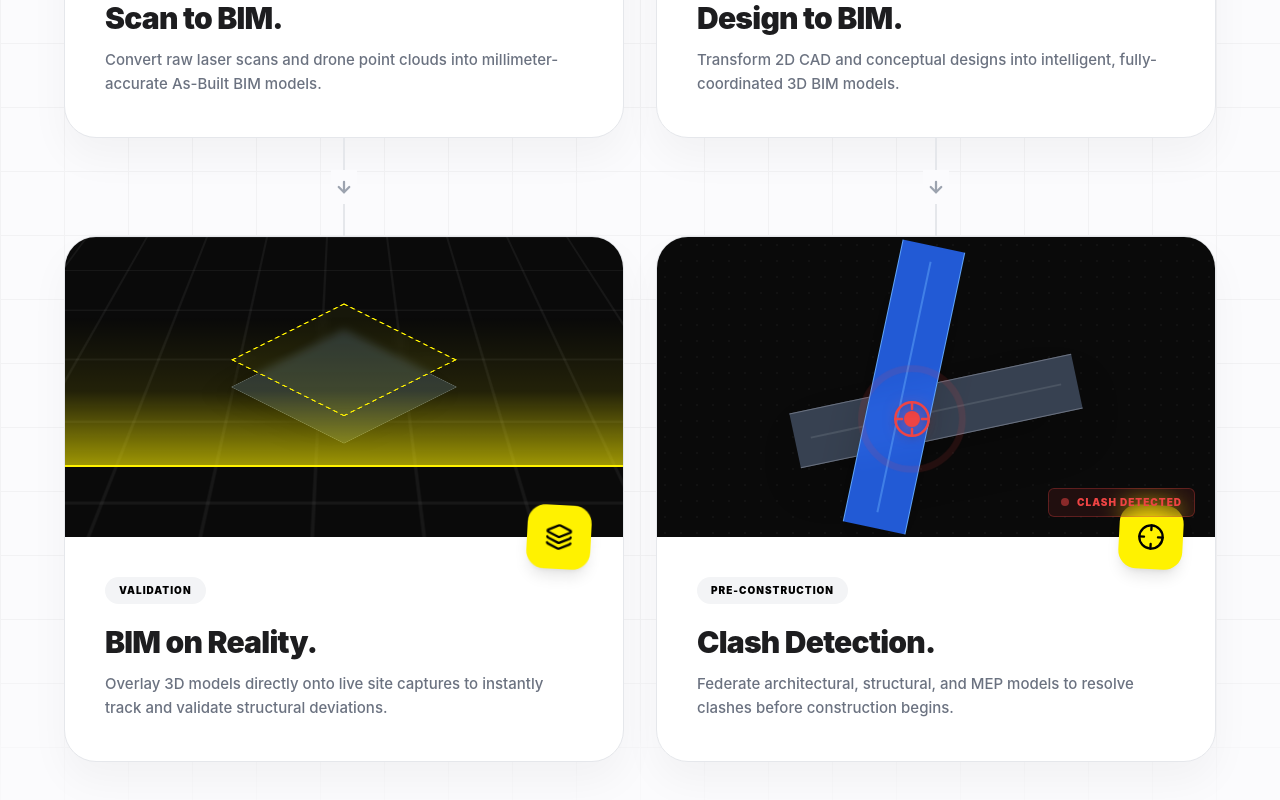
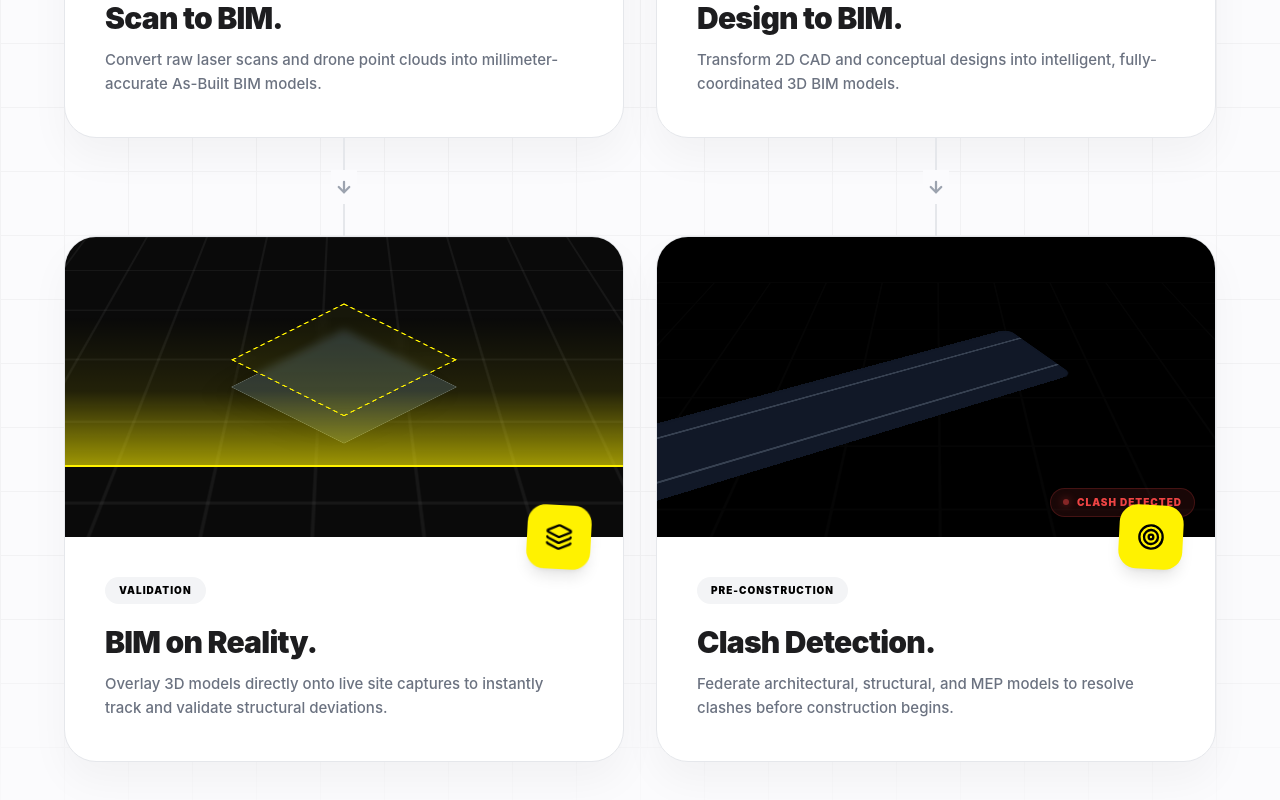
Before and after one commit to shardulg-max/YelloSKYE-Website-v2, a React (Vite) app: page /#/solutions/scan-to-bim in a window 1280 px wide. Shown: the part 2564-3364 px from the top of the page. Built offline with nearby package versions, Linux system fonts and the light colour scheme.

Commit message:
add changes

```diff
--- a/pages/ScantoBIM.tsx
+++ b/pages/ScantoBIM.tsx
@@ -3,7 +3,7 @@ import { AppRoutes } from "../types";
 import React, { useState, useEffect } from "react";
 import {
   Check, Globe, Layers, Mail, Twitter, Linkedin, Youtube, Instagram, PenTool, Scan, Crosshair, ArrowDown,
-  MapPin, MoveUpRight, Sparkles, Box, AlertTriangle, FileBox, Users,
+  MapPin, MoveUpRight, Sparkles, Box, AlertTriangle, FileBox, Users, Target,
   Ruler, LayoutTemplate, Activity, RefreshCw, Hexagon, HardHat, ShieldCheck,
   CheckCircle2, Cpu
 } from "lucide-react";
@@ -41,6 +41,7 @@ const BIM_FEATURES = [
   }
 ];
 
+
 // ─── SUB-COMPONENT: PREMIUM LIGHT-MODE DUAL-TRACK ──────────
 
 export const BIMValidationModule = () => {
@@ -59,9 +60,12 @@ export const BIMValidationModule = () => {
           0%, 100% { transform: rotateX(60deg) rotateZ(45deg) translateZ(20px); }
           50% { transform: rotateX(60deg) rotateZ(45deg) translateZ(40px); }
         }
-        @keyframes pulse-ring {
-          0% { transform: scale(0.8); opacity: 0.8; }
-          100% { transform: scale(2.5); opacity: 0; }
+        @keyframes model-slide-in {
+          0% { transform: perspective(1000px) rotateX(60deg) rotateZ(-30deg) translate(-20%, 0); opacity: 0; }
+          100% { transform: perspective(1000px) rotateX(60deg) rotateZ(-30deg) translate(0%, 0%); opacity: 1; }
+        }
+        .group:hover .animate-model-slide-in {
+          animation: model-slide-in 0.8s cubic-bezier(0.165, 0.84, 0.44, 1) forwards;
         }
       `}</style>
 
@@ -81,7 +85,7 @@ export const BIMValidationModule = () => {
         <div className="text-center max-w-3xl mx-auto mb-16 lg:mb-24">
           <h2 className="text-[clamp(40px,5vw,64px)] font-black tracking-tighter leading-[1.1] text-[#1D1D1F] mb-8">
             A full-stack BIM practice. <br className="hidden md:block"/>
-            <span className="relative inline-block mt-3">
+            <span className="relative inline-block mt-3 mx-2">
               <span className="absolute inset-y-1 lg:inset-y-2 -inset-x-3 bg-[#FFF200] rounded-xl shadow-sm transform -skew-x-2"></span>
               <span className="relative text-black px-2">From concept to reality.</span>
             </span>
@@ -100,7 +104,7 @@ export const BIMValidationModule = () => {
             {/* Box 1: Scan to BIM */}
             <div className="bg-white rounded-[32px] overflow-hidden border border-gray-200 shadow-[0_20px_40px_rgba(0,0,0,0.04)] hover:shadow-[0_30px_60px_rgba(0,0,0,0.08)] hover:border-gray-300 transition-all duration-500 group flex flex-col h-full">
               <div className="h-[260px] lg:h-[300px] w-full overflow-hidden relative bg-gray-100">
-                 <img src="https://images.unsplash.com/photo-1581092921461-7d6560b37081?q=80&w=2000&auto=format&fit=crop" alt="Scan to BIM" className="w-full h-full object-cover group-hover:scale-105 transition-transform duration-700" />
+                 <img src="https://ik.imagekit.io/saxybrgkp/MME/new.png?updatedAt=1773740167867" alt="Scan to BIM" className="w-full h-full object-cover group-hover:scale-105 transition-transform duration-700" />
               </div>
               <div className="p-8 lg:p-10 relative flex-grow flex flex-col justify-center">
                  <div className="absolute -top-8 right-8 w-16 h-16 bg-[#FFF200] rounded-[18px] flex items-center justify-center shadow-lg transform rotate-3 group-hover:rotate-0 transition-transform duration-300">
@@ -169,7 +173,7 @@ export const BIMValidationModule = () => {
             {/* Box 3: Design to BIM */}
             <div className="bg-white rounded-[32px] overflow-hidden border border-gray-200 shadow-[0_20px_40px_rgba(0,0,0,0.04)] hover:shadow-[0_30px_60px_rgba(0,0,0,0.08)] hover:border-gray-300 transition-all duration-500 group flex flex-col h-full">
               <div className="h-[260px] lg:h-[300px] w-full overflow-hidden relative bg-gray-100">
-                 <img src="https://images.unsplash.com/photo-1503387762-592deb58ef4e?q=80&w=2000&auto=format&fit=crop" alt="Design to BIM" className="w-full h-full object-cover group-hover:scale-105 transition-transform duration-700" />
+                 <img src="https://ik.imagekit.io/saxybrgkp/MME/new%202.png?updatedAt=1773740167826" alt="Design to BIM" className="w-full h-full object-cover group-hover:scale-105 transition-transform duration-700" />
               </div>
               <div className="p-8 lg:p-10 relative flex-grow flex flex-col justify-center">
                  <div className="absolute -top-8 right-8 w-16 h-16 bg-[#FFF200] rounded-[18px] flex items-center justify-center shadow-lg transform rotate-3 group-hover:rotate-0 transition-transform duration-300">
@@ -198,43 +202,52 @@ export const BIMValidationModule = () => {
             <div className="bg-white rounded-[32px] overflow-hidden border border-gray-200 shadow-[0_20px_40px_rgba(0,0,0,0.04)] hover:shadow-[0_30px_60px_rgba(0,0,0,0.08)] hover:border-gray-300 transition-all duration-500 group flex flex-col h-full">
 
               {/* ANIMATED CANVAS */}
-              <div className="h-[260px] lg:h-[300px] w-full overflow-hidden relative bg-[#0A0A0A] flex items-center justify-center">
-                 {/* Tech Background */}
-                 <div className="absolute inset-0 opacity-20" style={{
-                    backgroundImage: 'radial-gradient(circle at center, #333 1px, transparent 1px)',
-                    backgroundSize: '16px 16px'
-                 }}></div>
+              <div className="h-[260px] lg:h-[300px] w-full overflow-hidden relative bg-black flex flex-col items-center justify-center group-hover:bg-[#0A0A0A] transition-all duration-500">
 
-                 {/* Beam 1 (Gray/Structural) */}
-                 <div className="absolute w-72 h-14 bg-gray-700 border-y border-gray-500 shadow-2xl transform -rotate-12 translate-y-6 flex items-center px-4">
-                   <div className="w-full h-[2px] bg-gray-600"></div>
+                 {/* Faint Internal Grid */}
+                 <div className="absolute inset-0 opacity-[0.05]" style={{ backgroundImage: "linear-gradient(to right, #666 1px, transparent 1px), linear-gradient(to bottom, #666 1px, transparent 1px)", backgroundSize: "40px 40px", transform: "perspective(600px) rotateX(60deg) scale(2)" }}></div>
+
+                 {/* Structural Layer: Grey detailed I-beams on Grid */}
+                 <div className="absolute w-[80%] h-[40%] bg-gray-900 shadow-inner rounded-xl" style={{ transform: "perspective(1000px) rotateX(60deg) rotateZ(-30deg) translate(-20%, -10%)" }}>
+                    <div className="absolute top-[20%] left-0 w-full h-[3px] bg-gray-700"></div>
+                    <div className="absolute bottom-[20%] left-0 w-full h-[3px] bg-gray-700"></div>
                  </div>
 
-                 {/* Beam 2 (Blue/MEP) */}
-                 <div className="absolute w-16 h-72 bg-blue-600/90 border-x border-blue-400 shadow-2xl transform rotate-12 -translate-x-8 backdrop-blur-md flex justify-center py-4 z-10">
-                   <div className="w-[2px] h-full bg-blue-400/50"></div>
+                 {/* MEP Layer (Animated): Bright light-blue piping systems */}
+                 <div className="absolute w-[85%] h-[45%] flex items-center justify-center animate-model-slide-in opacity-0" style={{ transform: "perspective(1000px) rotateX(60deg) rotateZ(-30deg)" }}>
+                    {/* Primary duct */}
+                    <div className="absolute w-[120%] h-[20%] bg-blue-600 rounded-lg group-hover:scale-110 transition-transform duration-700">
+                       <div className="w-[95%] h-[4px] bg-blue-400 opacity-50 absolute top-[10%] left-[2.5%]"></div>
+                    </div>
+                    {/* Secondary system */}
+                    <div className="absolute h-[110%] w-[15%] bg-blue-700 rounded-lg top-[-5%] left-[60%]"></div>
+                    {/* Minor branch */}
+                    <div className="absolute w-[30%] h-[6%] bg-blue-800 rounded-md top-[60%] left-[80%]"></div>
                  </div>
 
-                 {/* Clash Point Alert System */}
-                 <div className="absolute transform -translate-x-6 translate-y-8 z-20 flex items-center justify-center">
-                    {/* Pulsing ring */}
-                    <div className="absolute w-12 h-12 border-[3px] border-red-500 rounded-full" style={{ animation: 'pulse-ring 2s cubic-bezier(0.215, 0.61, 0.355, 1) infinite' }}></div>
-                    {/* Core glowing dot */}
-                    <div className="absolute w-4 h-4 bg-red-500 rounded-full shadow-[0_0_20px_rgba(239,68,68,1)]"></div>
-                    {/* Crosshair Graphic */}
-                    <Crosshair size={40} className="text-red-500 absolute drop-shadow-md" strokeWidth={1.5} />
+                 {/* Clash Point Interaction Layer */}
+                 <div className="absolute top-1/2 left-1/2 transform -translate-x-1/2 -translate-y-1/2 flex items-center justify-center pointer-events-none">
+                    <div className="absolute w-12 h-12 bg-red-600 rounded-full blur-[20px] opacity-0 group-hover:opacity-90 group-hover:animate-pulse transition-opacity duration-300"></div>
+                    <div className="absolute w-20 h-20 border-[3px] border-red-500/80 rounded-full opacity-0 group-hover:opacity-100 transition-opacity duration-300 flex items-center justify-center">
+                       <div className="w-[4px] h-[4px] bg-red-500 rounded-full shadow-[0_0_15px_#EF4444] animate-ping"></div>
+                    </div>
+                    <div className="absolute text-red-500 group-hover:scale-125 transition-transform duration-300 opacity-0 group-hover:opacity-100 scale-90">
+                       <Target size={60} strokeWidth={1} />
+                    </div>
                  </div>
 
-                 {/* Simulated UI Alert Tag */}
-                 <div className="absolute bottom-5 right-5 bg-red-500/10 border border-red-500/30 text-red-500 text-[10px] font-black uppercase tracking-widest px-3 py-1.5 rounded-md flex items-center gap-2 z-30 backdrop-blur-md">
-                   <div className="w-2 h-2 bg-red-500 rounded-full animate-pulse"></div>
-                   Clash Detected
+                 {/* Red Text Tag */}
+                 <div className="absolute bottom-5 right-5 flex items-center gap-3">
+                    <div className="inline-flex items-center gap-2 px-3 py-1.5 rounded-full border border-red-500/20 bg-red-500/10 text-red-500 text-[10px] font-black uppercase tracking-widest">
+                       <div className="w-1.5 h-1.5 rounded-full bg-red-500 animate-pulse shadow-[0_0_8px_#EF4444]"></div>
+                       CLASH DETECTED
+                    </div>
                  </div>
               </div>
 
               <div className="p-8 lg:p-10 relative flex-grow flex flex-col justify-center">
                  <div className="absolute -top-8 right-8 w-16 h-16 bg-[#FFF200] rounded-[18px] flex items-center justify-center shadow-lg transform rotate-3 group-hover:rotate-0 transition-transform duration-300">
-                    <Crosshair size={28} className="text-black" />
+                    <Target size={28} className="text-black" />
                  </div>
 
                  <span className="text-black bg-gray-100 px-3.5 py-1.5 rounded-full text-[10px] font-black uppercase tracking-widest inline-block w-fit mb-5">Pre-Construction</span>
```
